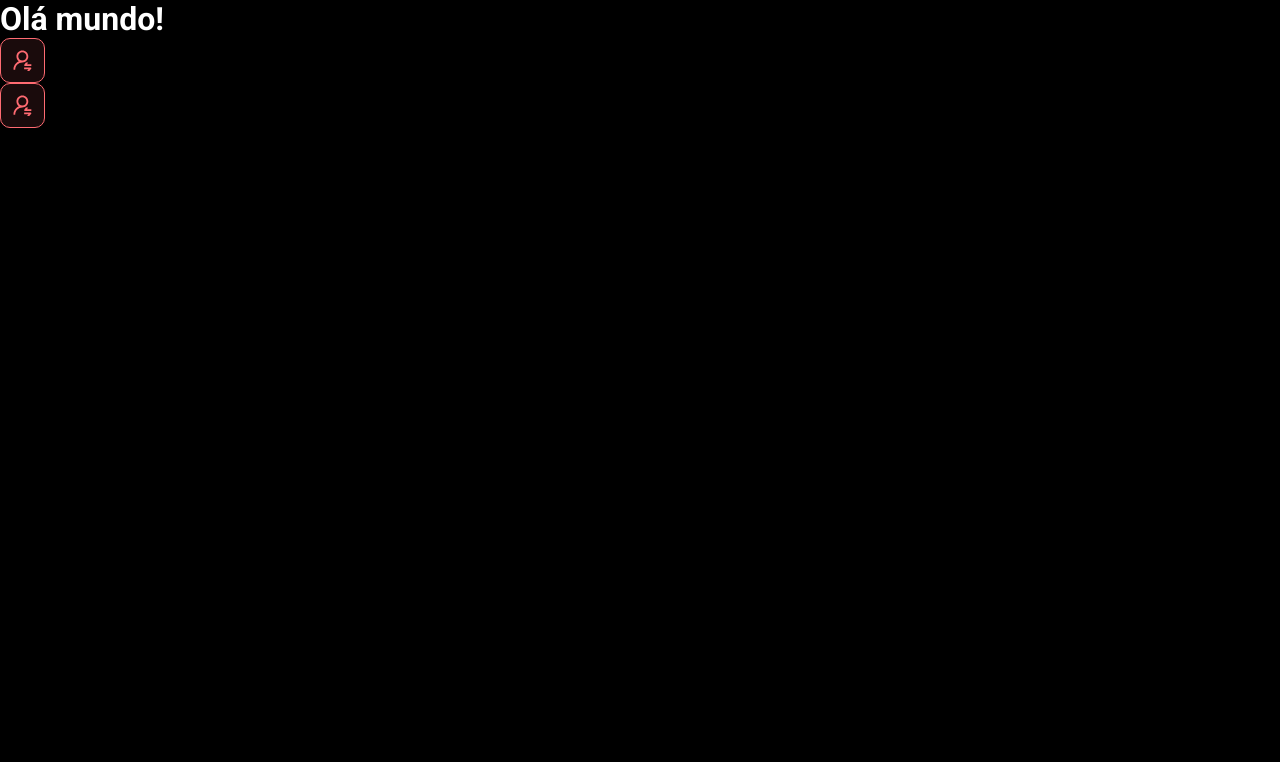
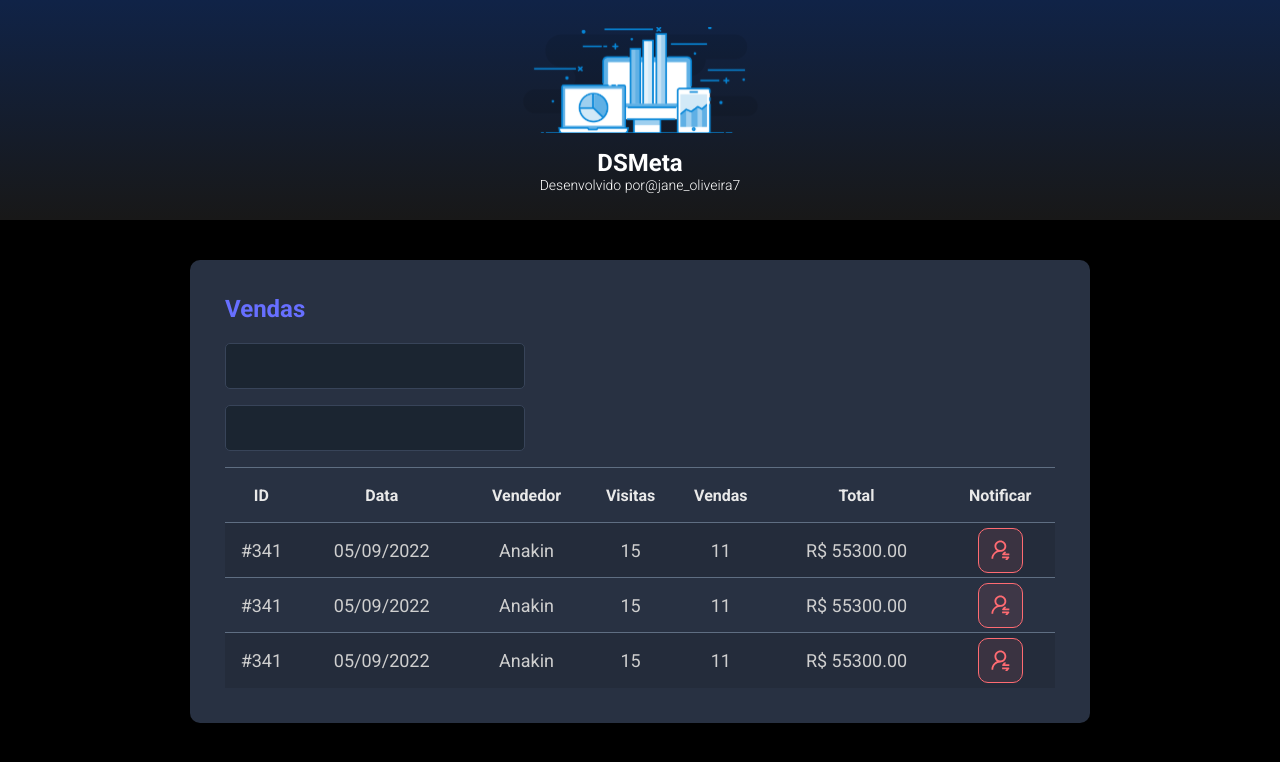
Before and after one commit to JanielleOliveira/dsmeta, a React (Vite) app in the folder frontend/: page / in a window 1280 px wide. Shown: the top 762 px of the page. Built offline with nearby package versions, Linux system fonts and the light colour scheme.

Commit message:
Other components

```diff
--- a/frontend/src/App.tsx
+++ b/frontend/src/App.tsx
@@ -1,13 +1,20 @@
 import NotificationButton from "./assets/componets/NotificationButton"
+import Header from "./assets/componets/Header"
+import SalesCard from "./assets/componets/SalesCard"
 
 function App() {
+
   return (
-    <>
-      <h1>Olá mundo!</h1>
-      <NotificationButton />
-      <NotificationButton />
-    </>
+    <><Header />
+      <main>
+        <section id="sales">
+          <div className="dsmeta-container">
+            <SalesCard/>
+          </div>
+        </section>
+
+      </main></>
+
   )
 }
-
 export default App
--- /dev/null
+++ b/frontend/src/assets/componets/Header/index.tsx
@@ -0,0 +1,22 @@
+import logo from '../../../assets/img/logo.svg'
+import './styles.css'
+function Header() {
+    return (
+
+        <header>
+            <div className="dsmeta-logo-container">
+
+                <img src={logo} alt="DSMeta" />
+                <h1>DSMeta</h1>
+                <p>
+                    Desenvolvido por
+                    <a href="https://www.instagram.com/jane_oliveira7/">@jane_oliveira7</a>
+                </p>
+
+            </div>
+        </header>
+
+    )
+}
+
+export default Header
--- /dev/null
+++ b/frontend/src/assets/componets/Header/styles.css
@@ -0,0 +1,27 @@
+header {
+    height: 220px;
+    background: linear-gradient(180deg, #102347 0%, #181818 100%);
+    display: flex;
+    align-items: center;
+    justify-content: center;
+}
+
+.dsmeta-logo-container {
+    display: flex;
+    flex-direction: column;
+    align-items: center;
+}
+
+.dsmeta-logo-container img {
+    width: 235px;
+}
+
+.dsmeta-logo-container h1 {
+    margin-top: 15px;
+    font-size: 24px;
+}
+
+.dsmeta-logo-container p {
+    font-size: 14px;
+    font-weight: 300;
+}
--- /dev/null
+++ b/frontend/src/assets/componets/SalesCard/index.tsx
@@ -0,0 +1,82 @@
+import NotificationButton from '../NotificationButton'
+import './styles.css'
+function SalesCard() {
+
+    return (
+        <div className="dsmeta-card">
+            <h2 className="dsmeta-sales-title">Vendas</h2>
+            <div>
+                <div className="dsmeta-form-control-container">
+                    <input className="dsmeta-form-control" type="text" />
+                </div>
+                <div className="dsmeta-form-control-container">
+                    <input className="dsmeta-form-control" type="text" />
+                </div>
+            </div>
+            <div>
+                <table className="dsmeta-sales-table">
+                    <thead>
+                        <tr>
+                            <th className="show992">ID</th>
+                            <th className="show576">Data</th>
+                            <th>Vendedor</th>
+                            <th className="show992">Visitas</th>
+                            <th className="show992">Vendas</th>
+                            <th>Total</th>
+                            <th>Notificar</th>
+
+                        </tr>
+                    </thead>
+                    <tbody>
+                        <tr>
+                            <td className="show992">#341</td>
+                            <td className="show576">05/09/2022</td>
+                            <td>Anakin</td>
+                            <td className="show992">15</td>
+                            <td className="show992">11</td>
+                            <td>R$ 55300.00</td>
+                            <td>
+                                <div className="dsmeta-red-btn-container">
+                                    <NotificationButton />
+                                </div>
+
+                            </td>
+                        </tr>
+                        <tr>
+                            <td className="show992">#341</td>
+                            <td className="show576">05/09/2022</td>
+                            <td>Anakin</td>
+                            <td className="show992">15</td>
+                            <td className="show992">11</td>
+                            <td>R$ 55300.00</td>
+                            <td>
+                                <div className="dsmeta-red-btn-container">
+                                    <NotificationButton />
+                                </div>
+
+                            </td>
+                        </tr>
+                        <tr>
+                            <td className="show992">#341</td>
+                            <td className="show576">05/09/2022</td>
+                            <td>Anakin</td>
+                            <td className="show992">15</td>
+                            <td className="show992">11</td>
+                            <td>R$ 55300.00</td>
+                            <td>
+                                <div className="dsmeta-red-btn-container">
+                                    <NotificationButton />
+
+                                </div>
+
+                            </td>
+                        </tr>
+                    </tbody>
+
+                </table>
+            </div>
+        </div>
+
+    )
+}
+export default SalesCard
--- /dev/null
+++ b/frontend/src/assets/componets/SalesCard/styles.css
@@ -0,0 +1,102 @@
+.dsmeta-card {
+    background-color: #283142;
+    border-radius: 10px;
+    padding: 30px 10px;
+}
+
+.dsmeta-sales-title {
+    color: #676FFF;
+    font-size: 24px;
+    margin-bottom: 20px;
+
+}
+
+.dsmeta-form-control-container {
+    margin-bottom: 16px;
+    max-width: 300px;
+}
+
+.dsmeta-form-control {
+    width: 100%;
+    height: 46px;
+    background-color: #1B2531;
+    border: 1px solid #384459;
+    border-radius: 5px;
+    color: #9AAABE;
+    padding: 0 20px;
+    font-size: 18px;
+
+}
+
+.dsmeta-sales-table {
+    width: 100%;
+    border-spacing: 0;
+    border-collapse: collapse;
+
+}
+
+.dsmeta-sales-table thead {
+    height: 55px;
+    font-size: 16px;
+    color: #E9E9E9;
+
+    font-weight: 700px;
+}
+
+.dsmeta-sales-table tbody {
+    font-size: 14px;
+    font-weight: 400;
+    color: #CFCFCF;
+    text-align: center;
+}
+
+.dsmeta-sales-table tr {
+    height: 74px;
+    border-top: 1px solid #5F6E82;
+}
+
+.dsmeta-sales-table tbody tr:hover>td {
+    background-color: #384459;
+}
+
+.dsmeta-sales-table tbody tr:nth-child(odd) {
+    background-color: #242C3B;
+}
+
+.dsmeta-red-btn-container {
+    display: flex;
+    justify-content: center;
+}
+
+.show576 {
+    display: none;
+}
+
+.show992 {
+    display: none;
+
+}
+
+@media (min-width: 576px) {
+    .show576 {
+        display: table-cell;
+    }
+
+    .dsmeta-card {
+        padding: 35px;
+    }
+
+    .dsmeta-sales-table tr {
+        height: 55px;
+    }
+
+    .dsmeta-sales-table tbody {
+        font-size: 18px;
+    }
+}
+
+@media (min-width: 992px) {
+    .show992 {
+        display: table-cell;
+    }
+}
--- a/frontend/src/index.css
+++ b/frontend/src/index.css
@@ -19,3 +19,14 @@
   color: unset;
   text-decoration: none;
 }
+
+.dsmeta-container {
+  width: 100%;
+  max-width: 900px;
+  margin: 0 auto;
+
+}
+
+#sales {
+  padding: 40px 10px;
+}
```
Also changed, not shown: frontend/src/assets/img/logo.svg (added).
